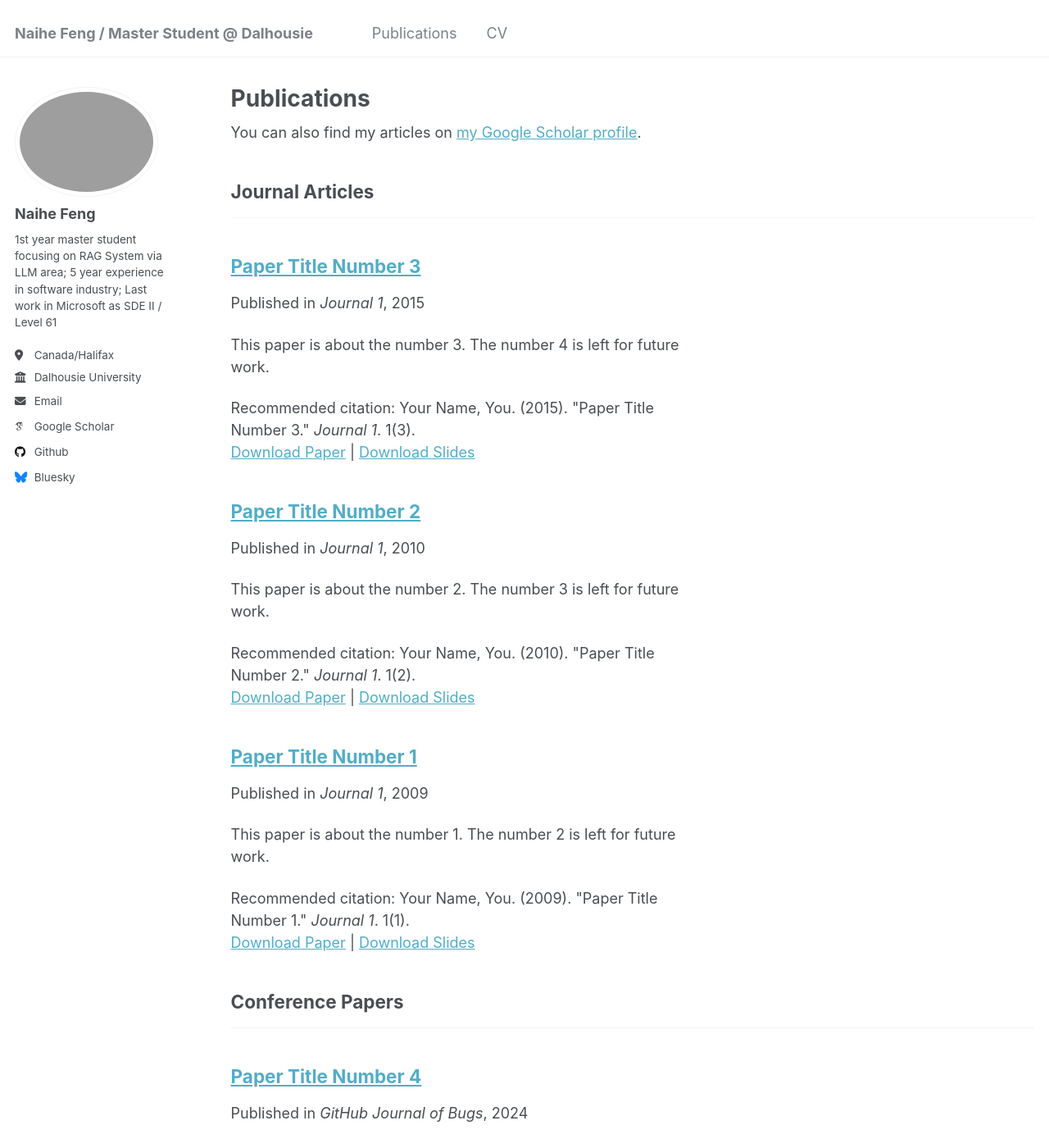
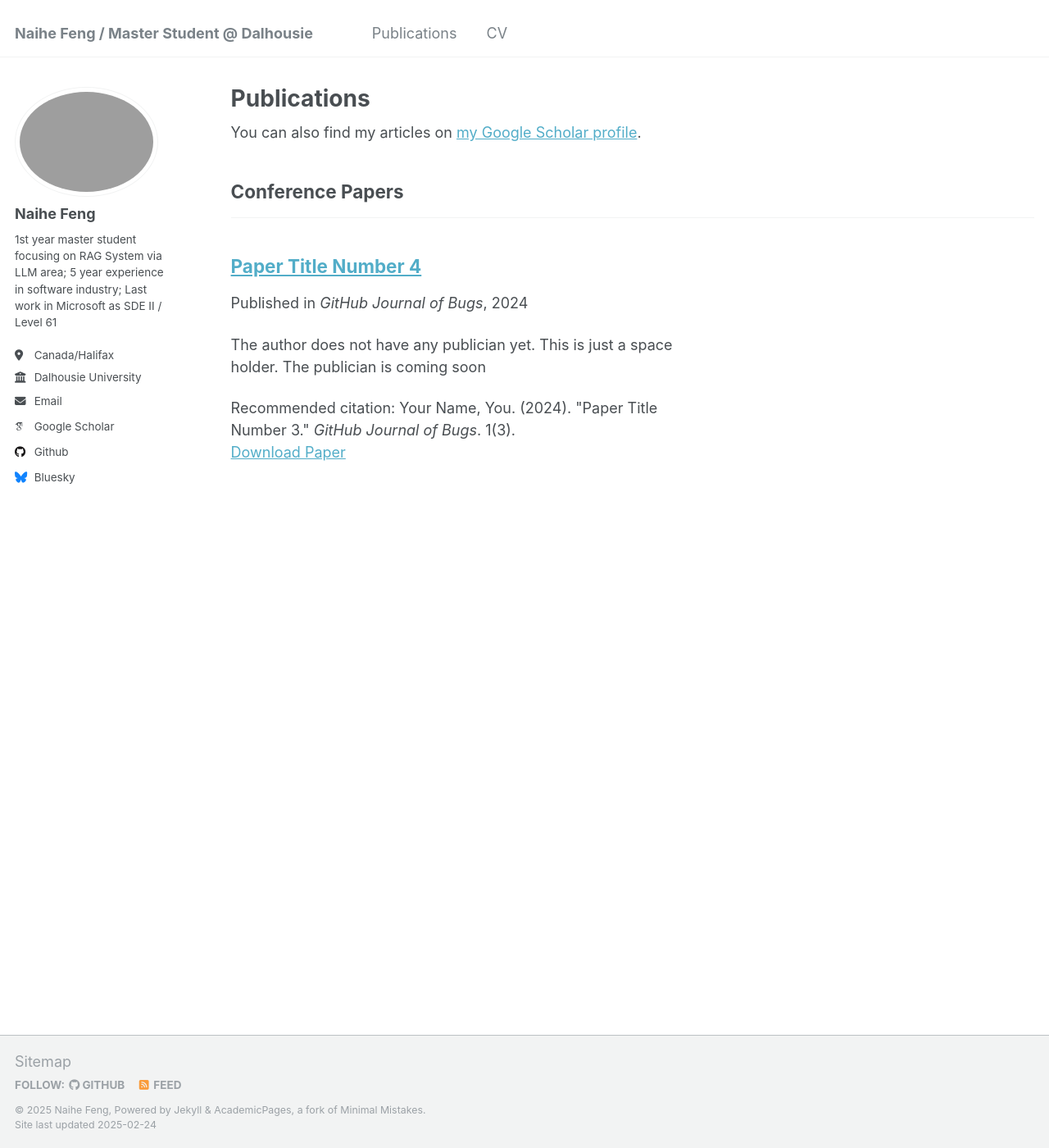
Before and after one commit to n4feng/n4feng.github.io, a Jekyll site: the page built from _pages/publications.html, in a window 1280 px wide and 1400 px high. Shown: the whole window at 82% size. Built offline with Jekyll 4.4.1, drawn with Linux system fonts in a browser that asks for light colours; some web fonts are replaced; some of the changed text lies outside the part shown.

Commit message:
update publician

```diff
--- a/_publications/2009-10-01-paper-title-number-1.md
+++ /dev/null
@@ -1,14 +0,0 @@
----
-title: "Paper Title Number 1"
-collection: publications
-category: manuscripts
-permalink: /publication/2009-10-01-paper-title-number-1
-excerpt: 'This paper is about the number 1. The number 2 is left for future work.'
-date: 2009-10-01
-venue: 'Journal 1'
-slidesurl: 'http://academicpages.github.io/files/slides1.pdf'
-paperurl: 'http://academicpages.github.io/files/paper1.pdf'
-citation: 'Your Name, You. (2009). &quot;Paper Title Number 1.&quot; <i>Journal 1</i>. 1(1).'
----
-
-The contents above will be part of a list of publications, if the user clicks the link for the publication than the contents of section will be rendered as a full page, allowing you to provide more information about the paper for the reader. When publications are displayed as a single page, the contents of the above "citation" field will automatically be included below this section in a smaller font.
--- a/_publications/2010-10-01-paper-title-number-2.md
+++ /dev/null
@@ -1,14 +0,0 @@
----
-title: "Paper Title Number 2"
-collection: publications
-category: manuscripts
-permalink: /publication/2010-10-01-paper-title-number-2
-excerpt: 'This paper is about the number 2. The number 3 is left for future work.'
-date: 2010-10-01
-venue: 'Journal 1'
-slidesurl: 'http://academicpages.github.io/files/slides2.pdf'
-paperurl: 'http://academicpages.github.io/files/paper2.pdf'
-citation: 'Your Name, You. (2010). &quot;Paper Title Number 2.&quot; <i>Journal 1</i>. 1(2).'
----
-
-The contents above will be part of a list of publications, if the user clicks the link for the publication than the contents of section will be rendered as a full page, allowing you to provide more information about the paper for the reader. When publications are displayed as a single page, the contents of the above "citation" field will automatically be included below this section in a smaller font.
--- a/_publications/2015-10-01-paper-title-number-3.md
+++ /dev/null
@@ -1,14 +0,0 @@
----
-title: "Paper Title Number 3"
-collection: publications
-category: manuscripts
-permalink: /publication/2015-10-01-paper-title-number-3
-excerpt: 'This paper is about the number 3. The number 4 is left for future work.'
-date: 2015-10-01
-venue: 'Journal 1'
-slidesurl: 'http://academicpages.github.io/files/slides3.pdf'
-paperurl: 'http://academicpages.github.io/files/paper3.pdf'
-citation: 'Your Name, You. (2015). &quot;Paper Title Number 3.&quot; <i>Journal 1</i>. 1(3).'
----
-
-The contents above will be part of a list of publications, if the user clicks the link for the publication than the contents of section will be rendered as a full page, allowing you to provide more information about the paper for the reader. When publications are displayed as a single page, the contents of the above "citation" field will automatically be included below this section in a smaller font.
--- a/_publications/2024-02-17-paper-title-number-4.md
+++ b/_publications/2024-02-17-paper-title-number-4.md
@@ -3,7 +3,7 @@ title: "Paper Title Number 4"
 collection: publications
 category: conferences
 permalink: /publication/2024-02-17-paper-title-number-4
-excerpt: 'This paper is about fixing template issue #693.'
+excerpt: 'The author does not have any publician yet. This is just a space holder. The publician is coming soon'
 date: 2024-02-17
 venue: 'GitHub Journal of Bugs'
 paperurl: 'http://academicpages.github.io/files/paper3.pdf'
```
Also changed, not shown: _pages/about.md (+1 -0 lines).
